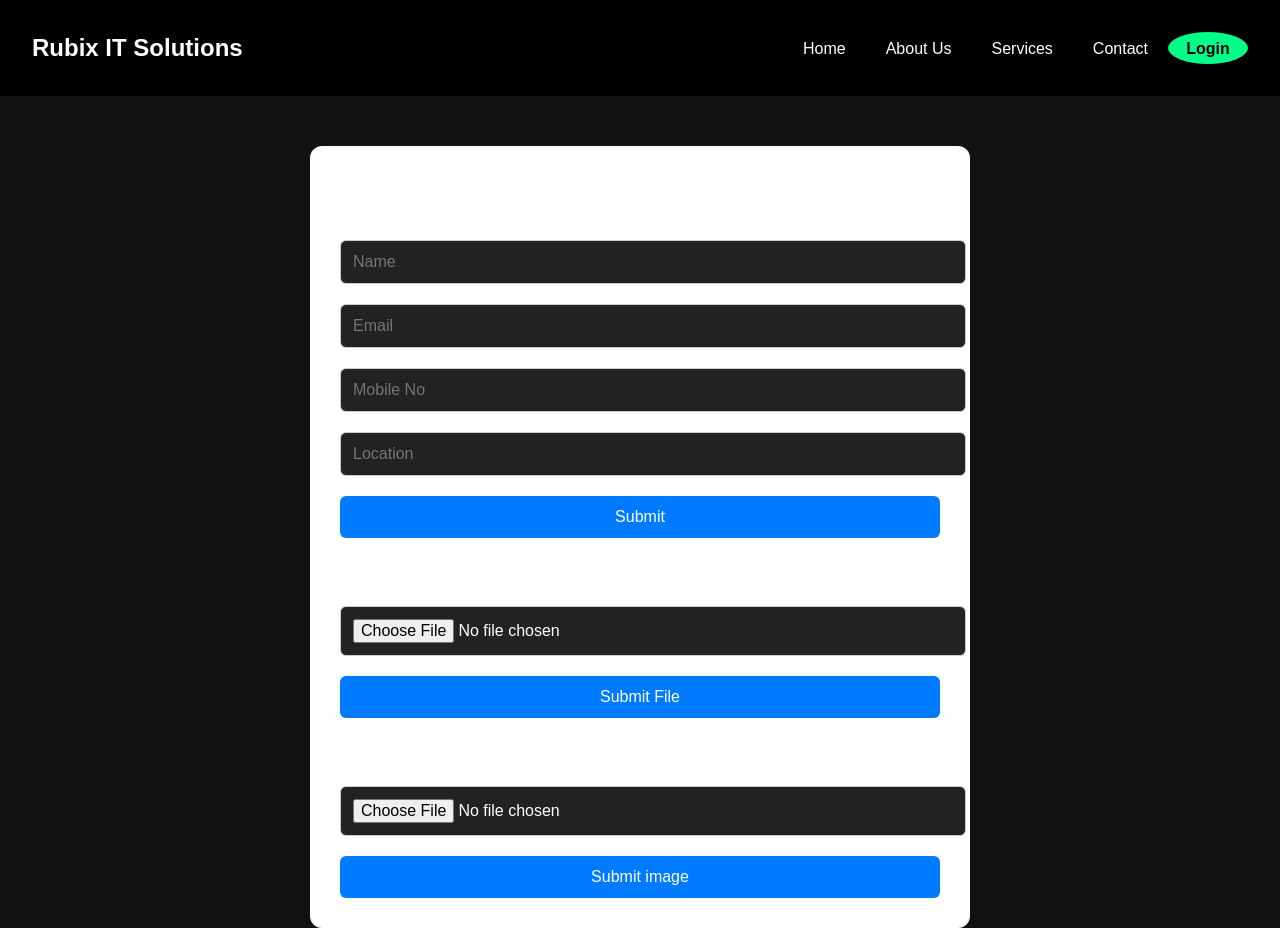
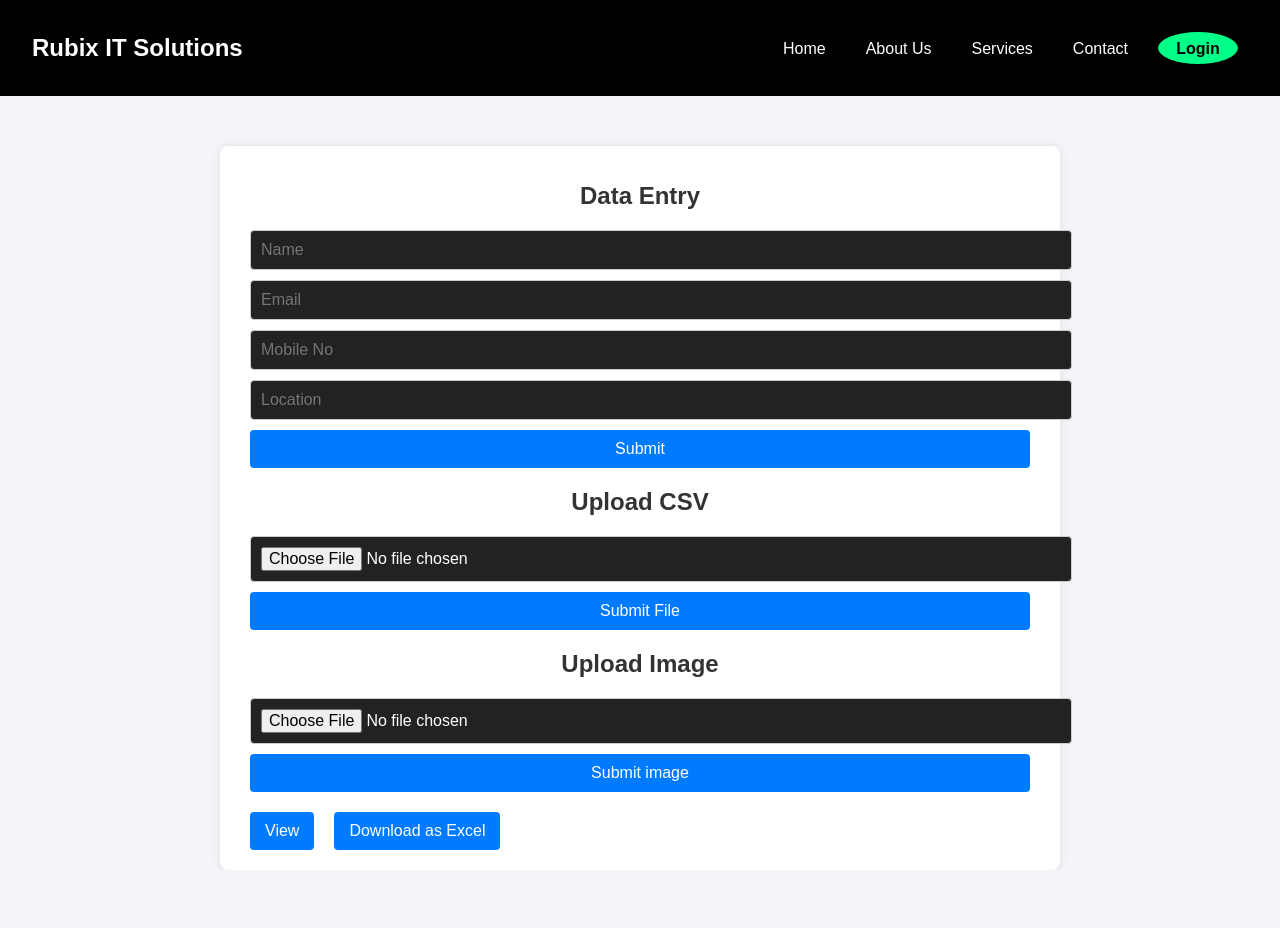
Before and after one commit to kothakrishna/eduapp, a React (Create React App) app in the folder my-app/: page /Insert in a window 1280 px wide. After the commit the page ends 870 px from the top, so only its background shows below. Built offline with nearby package versions, Linux system fonts and the light colour scheme.

Commit message:
added code to download excel and to view data

```diff
--- a/my-app/src/components/DbInsert/Insert.css
+++ b/my-app/src/components/DbInsert/Insert.css
@@ -1,105 +1,90 @@
-/* General styles */
-
-/* Center container */
-.container {
-    max-width: 600px;
-    margin: 50px auto;
-    background: #ffffff;
-    padding: 30px;
-    border-radius: 12px;
-    box-shadow: 0 6px 10px rgba(0, 0, 0, 0.1);
-    transition: box-shadow 0.3s;
+body {
+  font-family: Arial, sans-serif;
+  background-color: #f4f4f9;
+  margin: 0;
+  padding: 0;
 }
 
-.container:hover {
-    box-shadow: 0 8px 15px rgba(0, 0, 0, 0.2);
+.container {
+  max-width: 800px;
+  margin: 50px auto;
+  padding: 20px;
+  background-color: #ffffff;
+  box-shadow: 0 0 10px rgba(0, 0, 0, 0.1);
+  border-radius: 8px;
 }
 
-/* Form styles */
+h1, h2 {
+  color: #333333;
+  text-align: center;
+}
+
 form {
   display: flex;
   flex-direction: column;
-    gap: 20px;
-}
-
-label {
-    font-weight: bold;
-    margin-bottom: 8px;
-    display: block;
-    color: #333;
+  gap: 10px;
+  margin-bottom: 20px;
 }
 
 input[type="text"],
 input[type="email"],
 input[type="file"] {
-    padding: 12px;
-    border: 1px solid #ccc;
-    border-radius: 6px;
+  padding: 10px;
+  border: 1px solid #cccccc;
+  border-radius: 4px;
   font-size: 16px;
-    width: 100%;
-    outline: none;
-    transition: border-color 0.3s, box-shadow 0.3s;
+  margin: 0 10px; /* Add margin to both left and right sides */
 }
 
-input[type="text"]:focus,
-input[type="email"]:focus,
-input[type="file"]:focus {
-    border-color: #007bff;
-    box-shadow: 0 0 8px rgba(0, 123, 255, 0.5);
-}
-
-/* Buttons */
 button {
-    padding: 12px 18px;
+  padding: 10px 15px;
+  border: none;
+  border-radius: 4px;
   background-color: #007bff;
-    color: white;
-    border: none;
-    border-radius: 6px;
+  color: #ffffff;
   font-size: 16px;
   cursor: pointer;
-    transition: background-color 0.3s, transform 0.3s;
+  transition: background-color 0.3s ease;
+  margin: 0 10px; /* Add margin to both left and right sides */
 }
 
 button:hover {
   background-color: #0056b3;
-    transform: translateY(-2px);
 }
 
-button:disabled {
-    background-color: #cccccc;
-    cursor: not-allowed;
+table {
+  width: 100%;
+  border-collapse: collapse;
+  margin-top: 20px;
 }
 
-/* File upload section */
-.file-upload {
-    margin-top: 25px;
-    padding: 20px;
-    border: 2px dashed #ccc;
-    border-radius: 6px;
-    text-align: center;
-    cursor: pointer;
-    transition: border-color 0.3s, background-color 0.3s;
+table th,
+table td {
+  padding: 10px;
+  border: 1px solid #dddddd;
+  text-align: left;
+  color: #333333;
 }
 
-.file-upload:hover {
-    border-color: #007bff;
-    background-color: #f9f9f9;
+table th {
+  background-color: #007bff;
+  color: #ffffff;
 }
 
-.file-upload input {
-    display: none;
+table tr:nth-child(even) {
+  background-color: #f2f2f2;
 }
 
-.file-upload label {
-    color: #007bff;
-    font-weight: bold;
-    cursor: pointer;
+table tr:hover {
+  background-color: #e9e9e9;
 }
 
-/* Responsive design */
-@media (max-width: 768px) {
-    .container {
-        width: 90%;
-        padding: 20px;
+.error {
+  color: red;
+  text-align: center;
 }
+
+.response {
+  color: green;
+  text-align: center;
 }
--- a/my-app/src/components/DbInsert/Insert.js
+++ b/my-app/src/components/DbInsert/Insert.js
@@ -8,6 +8,7 @@ const Insert = () => {
   const [selectedFile, setSelectedFile] = useState(null);
   const [response, setResponse] = useState(null);
   const [error, setError] = useState(null);
+  const [viewData, setViewData] = useState([]);
 
   const handleInputChange = (e) => {
     const { name, value } = e.target;
@@ -72,6 +73,41 @@ const Insert = () => {
     }
   };
 
+  const handleView = async () => {
+    try {
+      const response = await axios.get('http://localhost:5000/view');
+      setViewData(response.data);
+    } catch (error) {
+      console.error('Error fetching data:', error);
+      alert('Error fetching data');
+    }
+  };
+
+  const handleDownload = async () => {
+    try {
+      const response = await axios.get('http://localhost:5000/download', { responseType: 'blob' });
+      const url = window.URL.createObjectURL(new Blob([response.data]));
+      const link = document.createElement('a');
+      link.href = url;
+      link.setAttribute('download', 'info.xlsx');
+      document.body.appendChild(link);
+      link.click();
+    } catch (error) {
+      console.error('Error downloading data:', error);
+      alert('Error downloading data');
+    }
+  };
+
+  const handleDelete = async (id) => {
+    try {
+      await axios.delete(`http://localhost:5000/delete/${id}`);
+      alert('Record deleted successfully!');
+      handleView(); // Refresh the view after deletion
+    } catch (error) {
+      console.error('Error deleting data:', error);
+      alert('Error deleting data');
+    }
+  };
 
   return (
     <div className="container">
@@ -122,6 +158,35 @@ const Insert = () => {
         <input type="file" accept=".png" onChange={handleImageChange} required />
         <button type="submit">Submit image</button>
       </form>
+
+      <button onClick={handleView}>View</button>
+      <button onClick={handleDownload}>Download as Excel</button>
+      {viewData.length > 0 && (
+        <table>
+          <thead>
+            <tr>
+              <th>Name</th>
+              <th>Email</th>
+              <th>Mobile</th>
+              <th>Location</th>
+            </tr>
+          </thead>
+          <tbody>
+            {viewData.map((item, index) => (
+              <tr key={index}>
+                <td>{item.name}</td>
+                <td>{item.email}</td>
+                <td>{item.mobile}</td>
+                <td>{item.location}</td>
+                <td>
+                  <button onClick={() => handleDelete(item.id)}>Delete</button>
+                </td>
+              </tr>
+            ))}
+          </tbody>
+        </table>
+      )}
+
     </div>
   );
 };
```
Also changed, not shown: 1 other file (tests, documents, lock files or other folders). Lines whose indentation alone changed are shown as unchanged.
